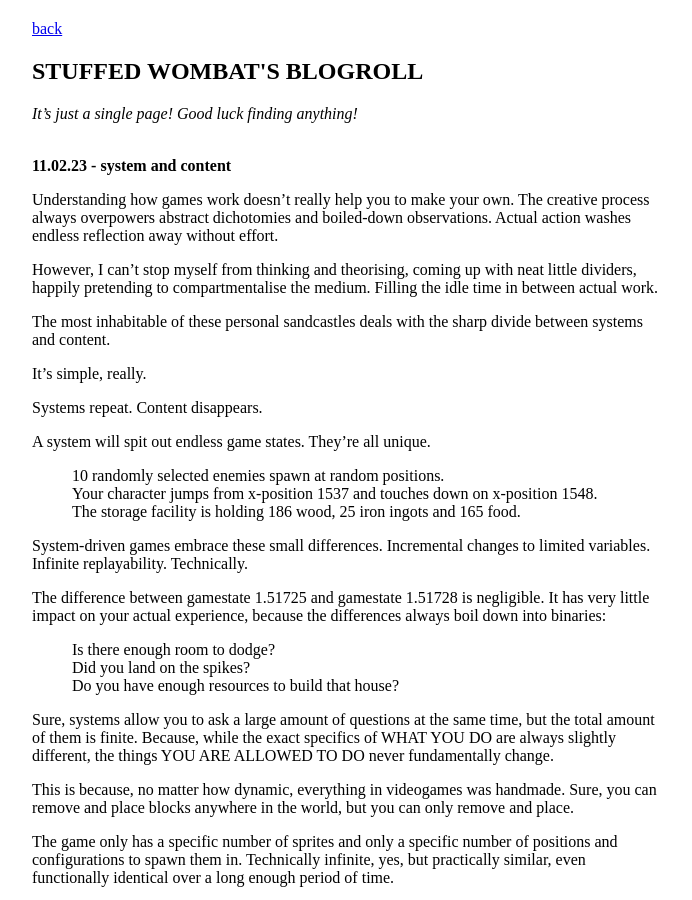
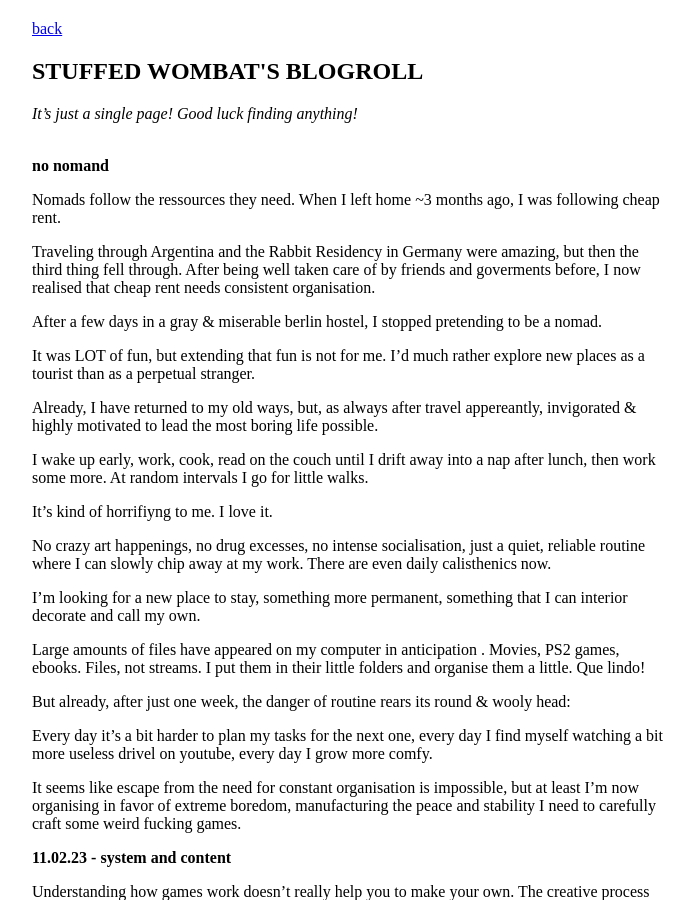
Before and after one commit to stuffedwombat/stuffedwombat.github.io, a Jekyll site: the page built from blogroll.md, in a window 1280 px wide and 900 px high. Shown: the whole window, without its empty margins (292-984 px from the left). Built offline with Jekyll 4.4.1, drawn with Linux system fonts in a browser that asks for light colours; our own code applies the rules of GitHub Pages for plain Markdown files; comment, search, counter and statistics services are not loaded.

Commit message:
Update blogroll.md

```diff
--- a/blogroll.md
+++ b/blogroll.md
@@ -2,6 +2,35 @@
 <h2>STUFFED WOMBAT'S BLOGROLL</h2>
 <i>It's just a single page! Good luck finding anything!</i>
 <br><br>
+
+**no nomand**
+
+Nomads follow the ressources they need. When I left home ~3 months ago, I was following cheap rent.
+
+Traveling through Argentina and the Rabbit Residency in Germany were amazing, but then the third thing fell through. After being well taken care of by friends and goverments before, I now realised that cheap rent needs consistent organisation.
+
+After a few days in a gray & miserable berlin hostel, I stopped pretending to be a nomad.
+
+It was LOT of fun, but extending that fun is not for me. I'd much rather explore new places as a tourist than as a perpetual stranger.
+
+Already, I have returned to my old ways, but, as always after travel appereantly, invigorated & highly motivated to lead the most boring life possible.
+
+I wake up early, work, cook, read on the couch until I drift away into a  nap after lunch, then work some more. At random intervals I go for little walks.
+
+It's kind of horrifiyng to me. I love it.
+
+No crazy art happenings, no drug excesses, no intense socialisation, just a quiet, reliable routine where I can slowly chip away at my work. There are even daily calisthenics now.
+
+I'm looking for a new place to stay, something more permanent, something that I can interior decorate and call my own.
+
+Large amounts of files have appeared on my computer in anticipation . Movies, PS2 games, ebooks. Files, not streams. I put them in their little folders and organise them a little. Que lindo!
+
+But already, after just one week, the danger of routine rears its round & wooly head:
+
+Every day it's a bit harder to plan my tasks for the next one, every day I find myself watching a bit more useless drivel on youtube, every day I grow more comfy.
+
+It seems like escape from the need for constant organisation is impossible, but at least I'm now organising in favor of extreme boredom, manufacturing the peace and stability I need to carefully craft some weird fucking games.
+
 
 **11.02.23 - system and content**
 
```
